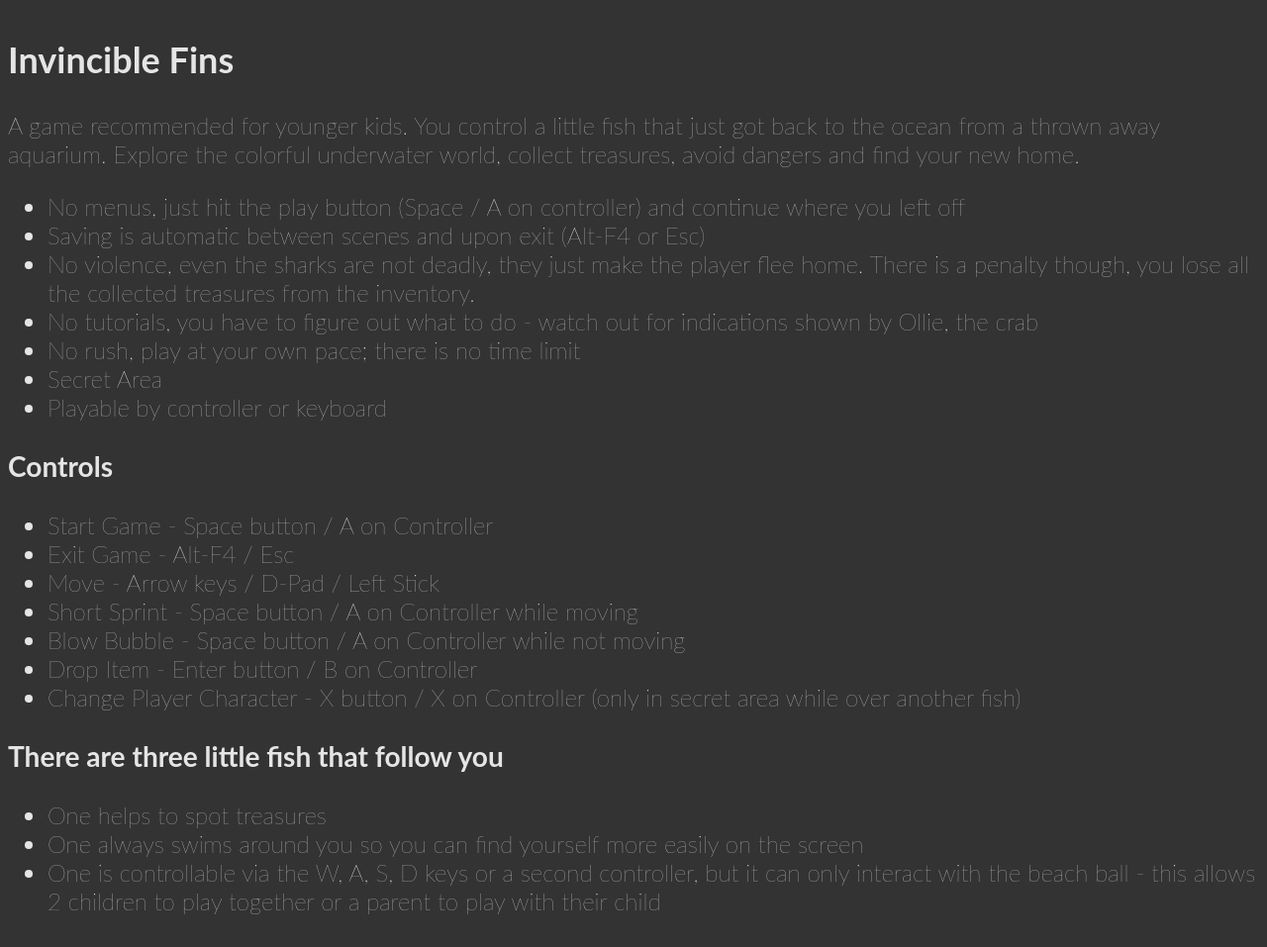
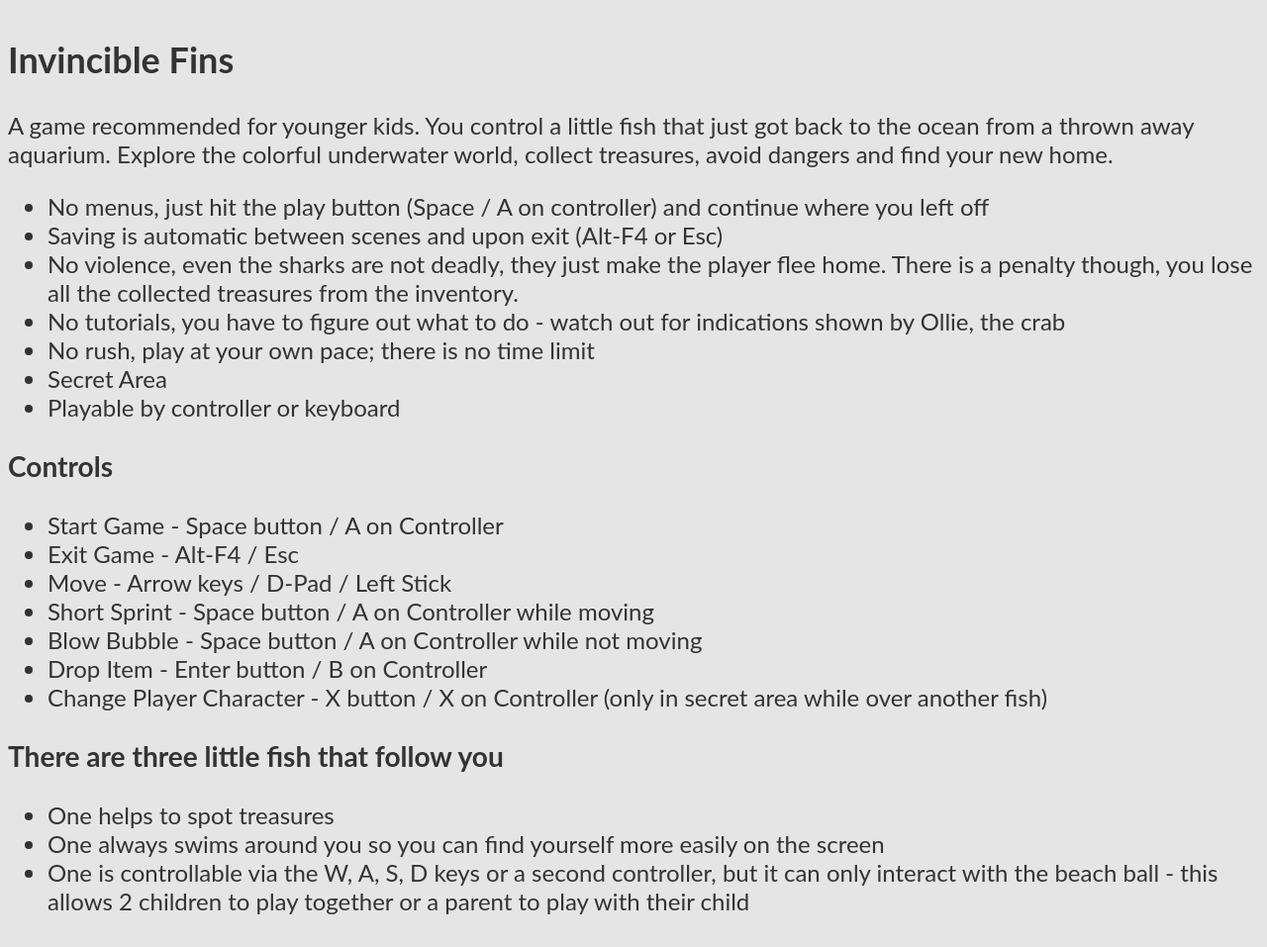
Before and after one commit to reggelente/InvincibleFins, a Jekyll site: the page built from README.md, in a window 1280 px wide. Shown: the whole page at 99% size. Built offline with Jekyll 4.4.1, drawn with Linux system fonts in a browser that asks for light colours; our own code applies the rules of GitHub Pages for plain Markdown files.

Commit message:
Update main.scss

```diff
--- a/_sass/main.scss
+++ b/_sass/main.scss
@@ -2,9 +2,9 @@ body {
   display: flex;
   justify-content: center;
   align-items: center;
-  background-color: #333333;
-  color: #e5e5e5;
+  background-color: #e5e5e5;
+  color: #333333;
   font-family: lato, system-ui, -apple-system, "Segoe UI", Roboto, Ubuntu, sans-serif;
-  font-weight: lighter;
+  font-weight: normal;
   font-size: x-large;
 }
```
